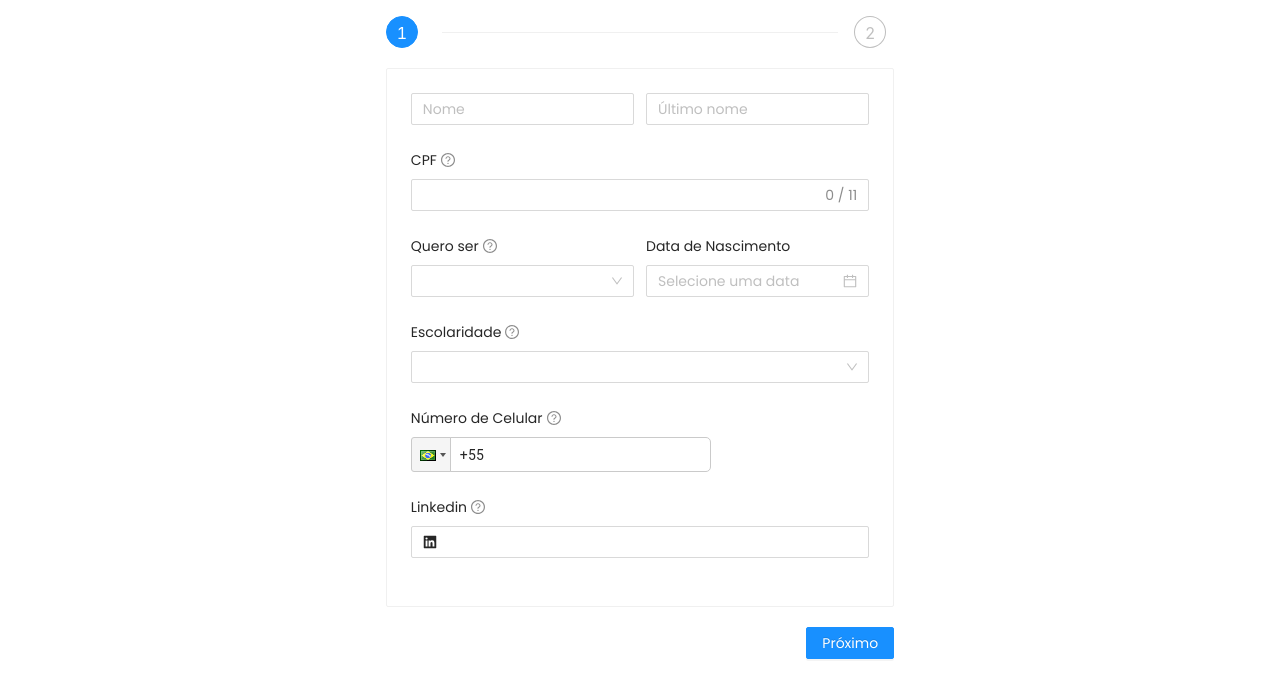
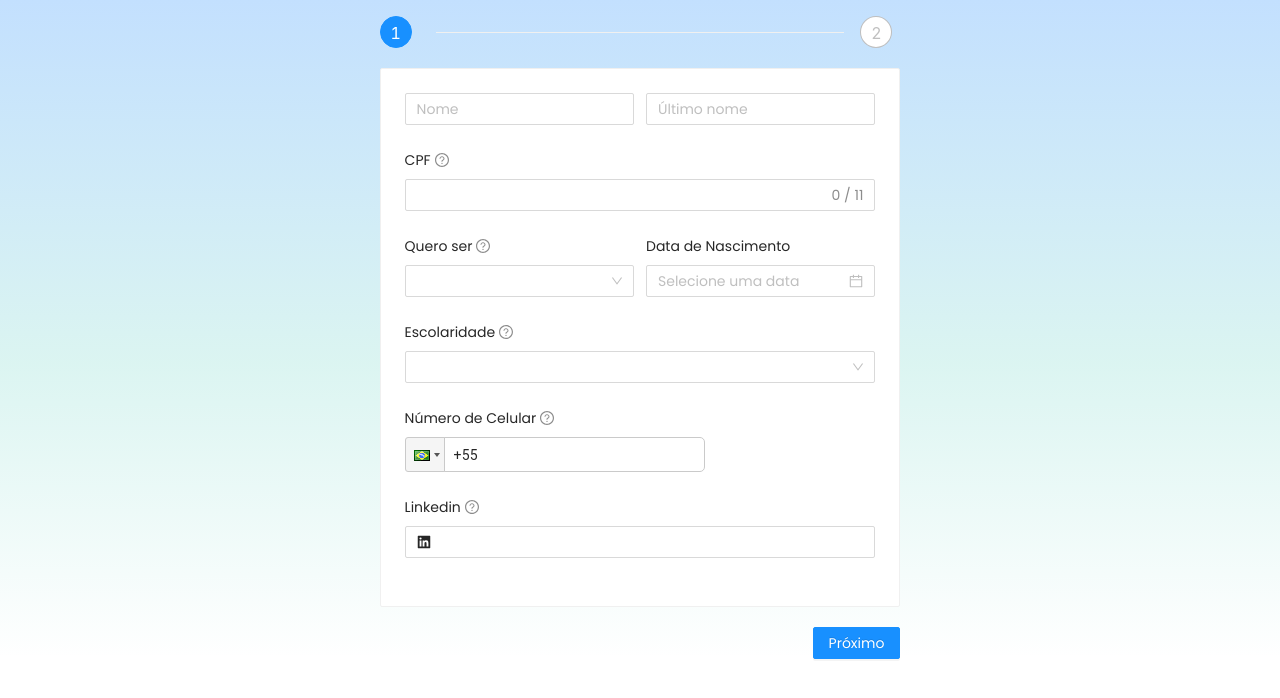
Before and after one commit to gabrdgs/plataforma-next-test, a Next.js app: page /register in a window 1280 px wide. Shown: the top 698 px of the page. Built offline with nearby package versions, Linux system fonts and the light colour scheme.

Commit message:
Update Assessment

```diff
--- a/src/components/Container/Container.module.scss
+++ b/src/components/Container/Container.module.scss
@@ -35,7 +35,7 @@
   }
 
   &[data-color='blue'] {
-    background-color: linear-gradient(
+    background: linear-gradient(
       180deg,
       rgba(23, 135, 252, 0.26) 0%,
       rgba(32, 191, 169, 0.16) 55.21%,
--- a/src/views/RegisterPage/RegisterPage.jsx
+++ b/src/views/RegisterPage/RegisterPage.jsx
@@ -58,8 +58,7 @@ export default function RegisterPage({}) {
     setCurrent(current - 1);
   };
   return (
-    <Fragment>
-      <Container color='blue'>
+      <Container color='blue' width="full">
       <Row align="middle" justify="center">
         <Col xs={{ span: 20 }} sm={{ span: 19 }} md={{ span: 12 }} xl={{ span: 10 }}>
           <Space direction="vertical" size={20} style={{ width: '100%' }}>
@@ -96,7 +95,6 @@ export default function RegisterPage({}) {
         </Col>
       </Row>
       </Container>
-    </Fragment>
   );
 }
 
```
Also changed, not shown: src/views/AssessmentPage/Seed/Seed.jsx (+8 -5 lines).
